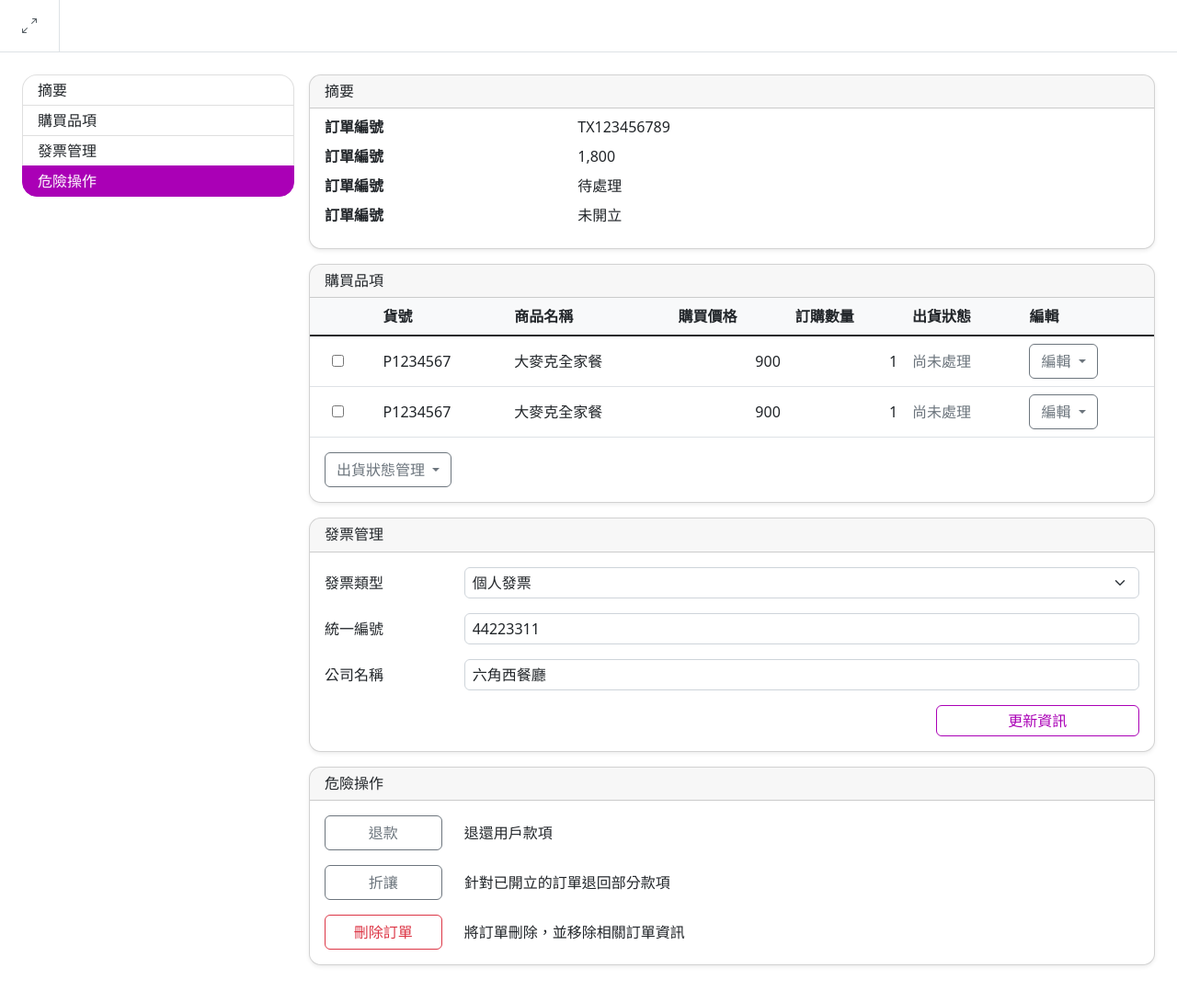
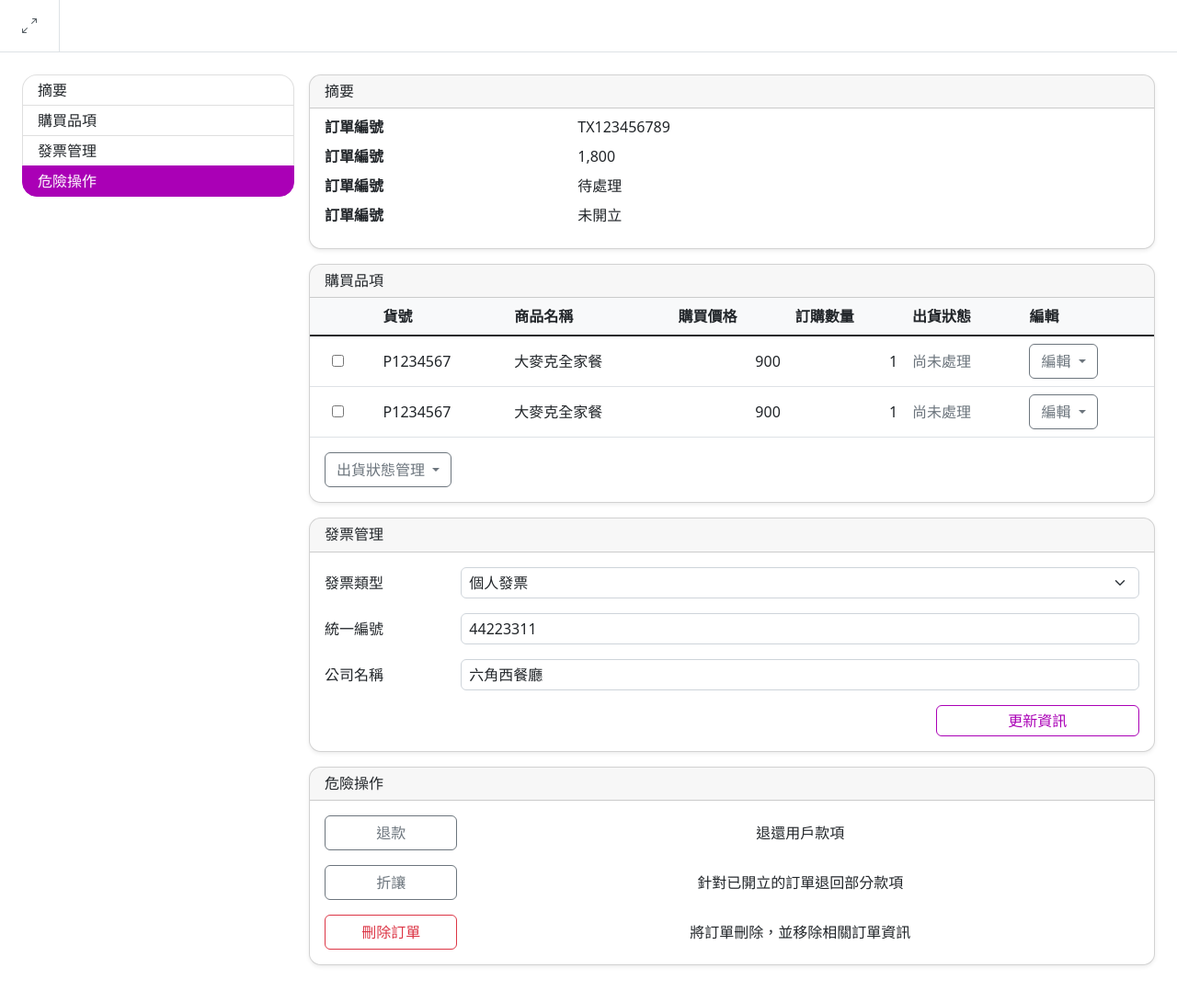
Before and after one commit to winniewuwinnie/Bootstrap-HW-Dashboard, a website: page order.html in a window 1280 px wide. Shown: the whole page at 92% size. Drawn offline with nearby package versions, Linux system fonts and the light colour scheme.

Commit message:
新增環境

```diff
--- a/order.html
+++ b/order.html
@@ -178,8 +178,8 @@
             </div>
             <div class="card-body">
               <form action="#">
-                <div class="row align-items-center mb-3">
-                  <div class="col-2">
+                <div class="row align-items-center mb-3 g-1">
+                  <div class="col-lg-2">
                     <label class="form-label mb-0" for="billType">發票類型</label>
                   </div>
                   <div class="col">
@@ -190,16 +190,16 @@
                     </select>
                   </div>
                 </div>
-                <div class="row align-items-center mb-3">
-                  <div class="col-2">
+                <div class="row align-items-center mb-3 g-1">
+                  <div class="col-lg-2">
                     <label class="form-label mb-0" for="uniformNumbers">統一編號</label>
                   </div>
                   <div class="col">
                     <input class="form-control px-2 py-1" type="text" id="uniformNumbers" value="44223311">
                   </div>
                 </div>
-                <div class="row align-items-center mb-3">
-                  <div class="col-2">
+                <div class="row align-items-center mb-3 g-1">
+                  <div class="col-lg-2">
                     <label class="form-label mb-0" for="companyName">公司名稱</label>
                   </div>
                   <div class="col">
@@ -217,28 +217,28 @@
               <h2 class="fs-6 mb-0" id="dangerAction">危險操作</h2>
             </div>
             <div class="card-body pb-0">
-              <div class="row mb-3 align-items-center">
-                <div class="col-2">
+              <div class="row mb-3 align-items-center g-1">
+                <div class="col-md-2">
                   <button class="btn btn-outline-secondary w-100">退款</button>
                 </div>
                 <div class="col">
-                  <p class="mb-0">退還用戶款項</p>
+                  <p class="mb-0 text-center">退還用戶款項</p>
                 </div>
               </div>
-              <div class="row mb-3 align-items-center">
-                <div class="col-2">
+              <div class="row mb-3 align-items-center g-1">
+                <div class="col-md-2">
                   <button class="btn btn-outline-secondary w-100">折讓</button>
                 </div>
                 <div class="col">
-                  <p class="mb-0">針對已開立的訂單退回部分款項</p>
+                  <p class="mb-0 text-center">針對已開立的訂單退回部分款項</p>
                 </div>
               </div>
-              <div class="row mb-3 align-items-center">
-                <div class="col-2">
+              <div class="row mb-3 align-items-center g-1">
+                <div class="col-md-2">
                   <button class="btn btn-outline-danger w-100">刪除訂單</button>
                 </div>
                 <div class="col">
-                  <p class="mb-0">將訂單刪除，並移除相關訂單資訊</p>
+                  <p class="mb-0 text-center">將訂單刪除，並移除相關訂單資訊</p>
                 </div>
               </div>
             </div>
```
